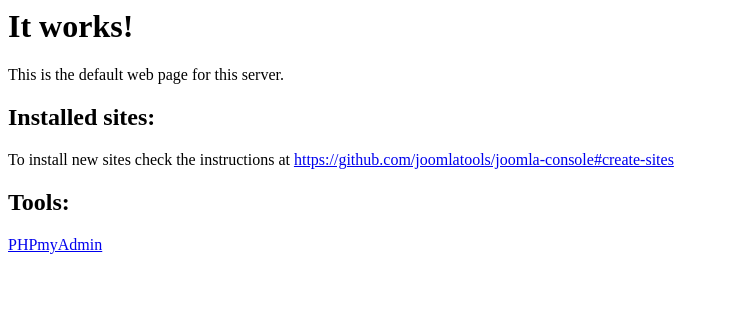
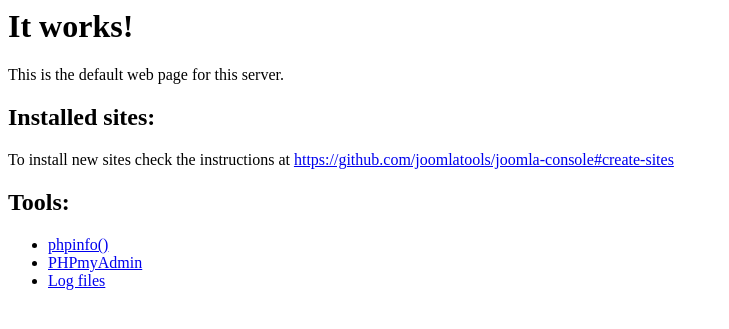
Before and after one commit to joomlatools/joomlatools-vagrant, a PHP site: page / in a window 1280 px wide. Shown: the top 329 px of the page, without its empty margins (0-729 px from the left). Run offline with PHP 8.4, Linux system fonts and the light colour scheme.

Commit message:
Add APC, phpinfo, log files

```diff
--- a/www/index.php
+++ b/www/index.php
@@ -26,6 +26,13 @@
 		?>
 		<p>To install new sites check the instructions at <a href="https://github.com/joomlatools/joomla-console#create-sites">https://github.com/joomlatools/joomla-console#create-sites</a></p>
 		<h2>Tools:</h2>
-		<a href="http://phpmyadmin.joomla.dev/">PHPmyAdmin</a>
+        <ul>
+            <li><a href="/phpinfo">phpinfo()</a></li>
+            <?php if (function_exists('apc_cache_info') && @apc_cache_info('opcode')): ?>
+                <li><a href="/apc">APC dashboard</a></li>
+            <?php endif; ?>
+		    <li><a href="http://phpmyadmin.joomla.dev/">PHPmyAdmin</a></li>
+            <li><a href="/logs/tail/Log.php">Log files</a></li>
+        </ul>
 	</body>
 </html>
```
